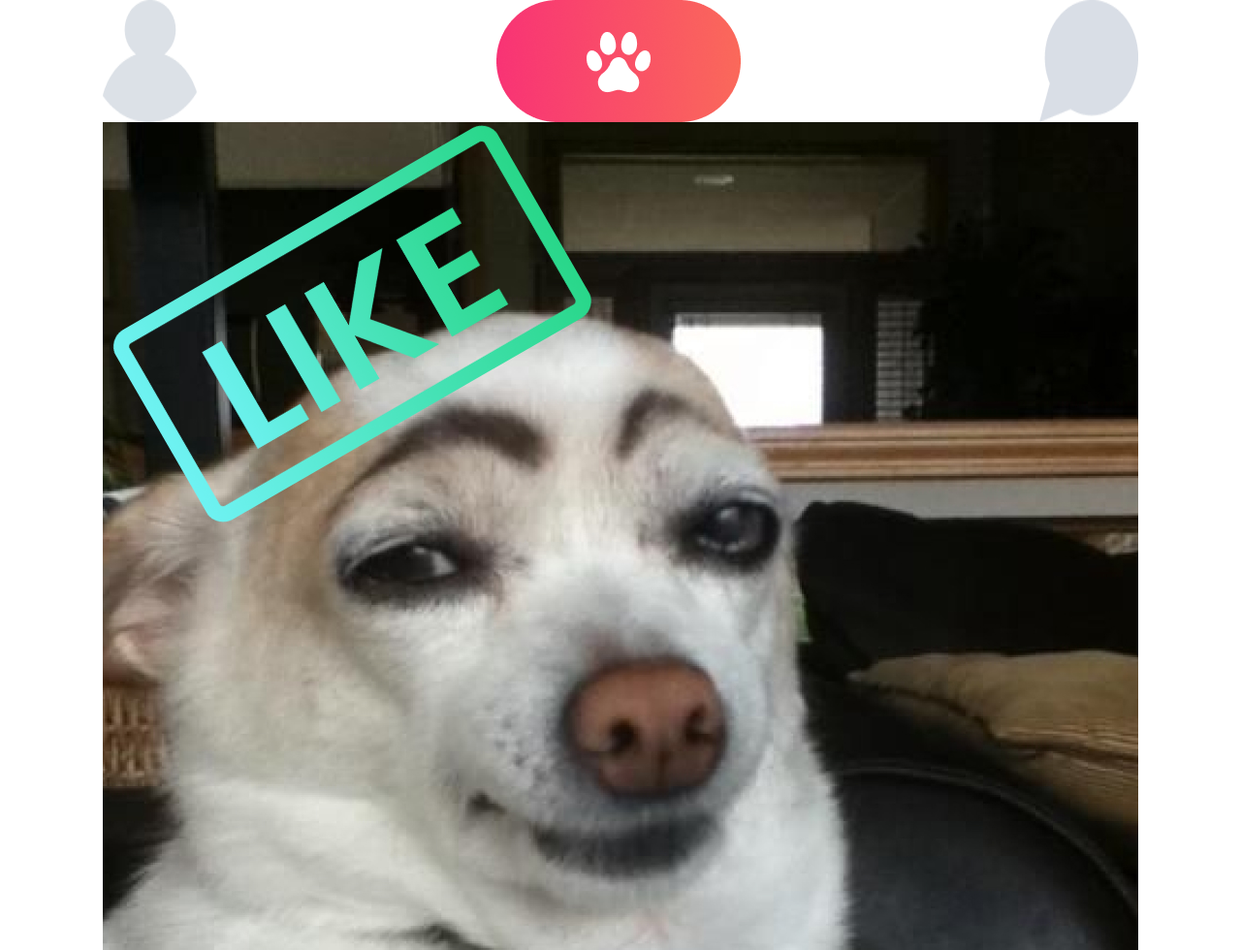
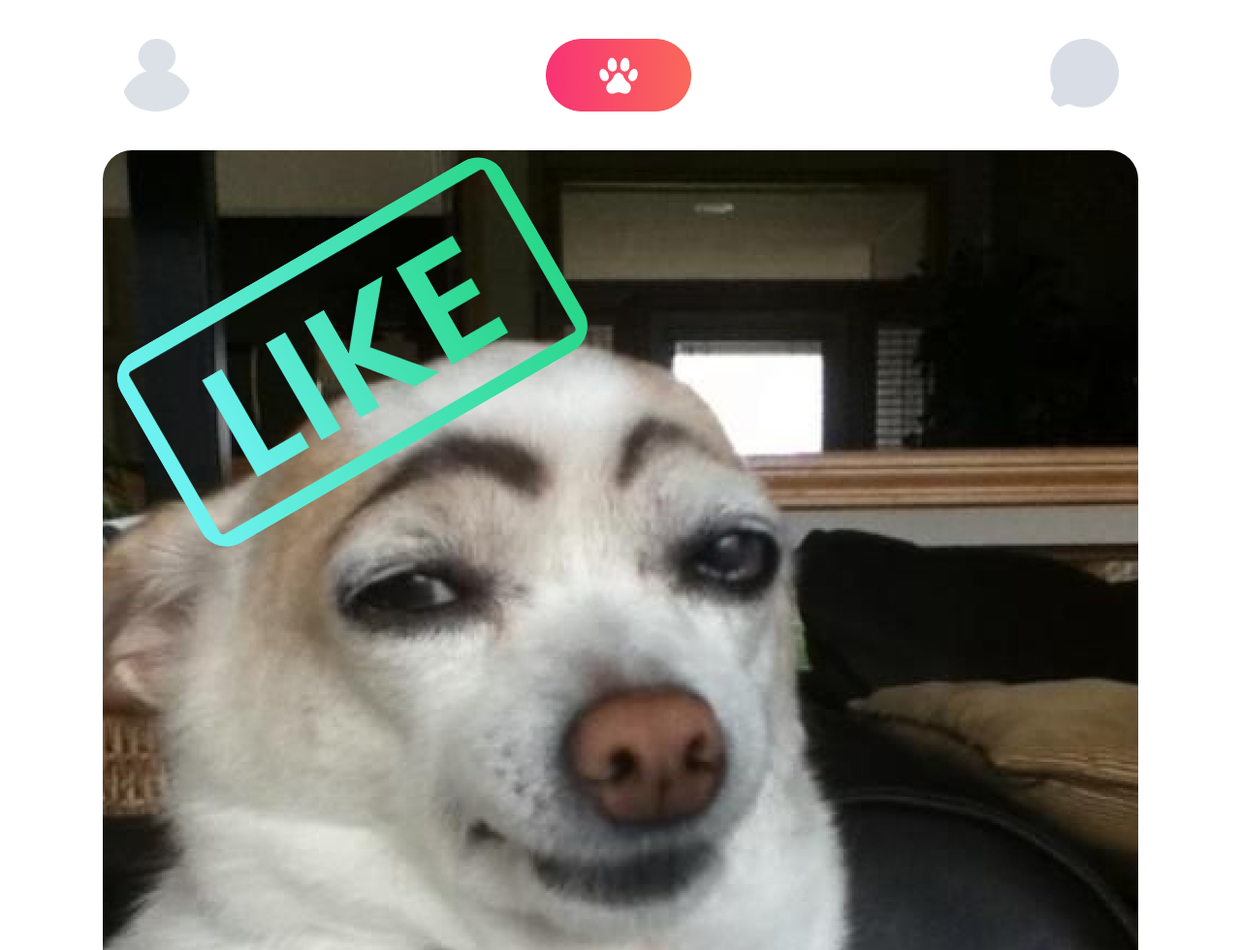
Before and after one commit to paulo-de-santiago/tindog, a website built with Vite: page index.html in a window 1280 px wide. Shown: the top 980 px of the page at 97% size. Built offline with nearby package versions, Linux system fonts and the light colour scheme.

Commit message:
Header icons resized. Border-radius profile image

```diff
--- a/index.css
+++ b/index.css
@@ -9,8 +9,20 @@ body {
   font-family: 'Source Sans 3', sans-serif;
 }
 
+/* Header */
 
+.header-logo {
+  padding: 40px 20px;
+}
 
+.icon-profile,
+.logo,
+.icon-chat {
+/*   display: inline-block; */
+  height: 75px;
+}
+
+/* Container */
 .container{
   width: 1068px;
   margin: 0 auto;
@@ -46,7 +58,10 @@ body {
 .badge-like {
   margin-top: 100px;
   margin-left: 30px;
+}
 
+.badge-like, img {
+  border-radius: 30px;
 }
 
 .dog-info{
@@ -63,7 +78,4 @@ body {
   flex-shrink: 0;
 }
 
-.cross-heart {
-/*   position: relative; */
-
-}
+/* Footer */
--- a/index.html
+++ b/index.html
@@ -11,16 +11,16 @@
   <body>
     <div class="container" id="container">
       <header class="header-logo" id="header-logo">
-        <img src="./images/icon-profile.png" alt="Profile" />
-        <img src="./images/logo.png" alt="Logo dog paw" />
-        <img src="./images/icon-chat.png" alt="Chat" />
+        <img src="./images/icon-profile.png" alt="Profile" class="icon-profile" id="icon-profile"/>
+        <img src="./images/logo.png" alt="Logo dog paw" class="logo" id="logo"/>
+        <img src="./images/icon-chat.png" alt="Chat" class="icon-chat" id="icon-chat" />
       </header>
       <div class="outsider-div" id="outsider-div">
         <img src="./images/dog-teddy.jpg" alt="" />
 
         <div class="dog-info-general">
-          <div class="badge-like">
-            <img src="./images/badge-like.png" alt="" />
+          <div class="badge-like" id="badge-like">
+            <img src="./images/badge-like.png" alt="<!--  -->" class="badge-like-img" id="badge-like-img"/>
           </div>
           <div class="dog-info" id="dog-info">
             <h3>Teddy, 30</h3>
```
